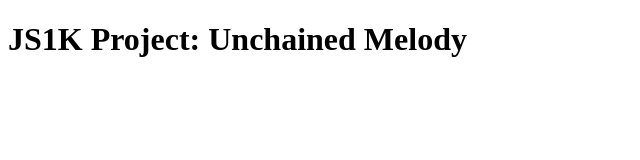
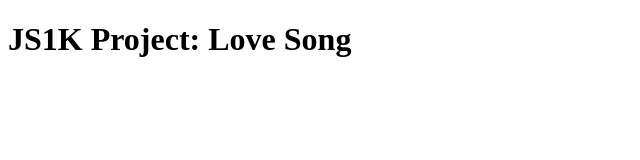
Before and after one commit to airportyh/js1k_2012_love_song, a plain HTML site: page index.html in a window 1280 px wide. Shown: the top 160 px of the page, without its empty margins (0-640 px from the left). Drawn offline with Linux system fonts and the light colour scheme.

Commit message:
Tweaked header.

```diff
--- a/index.html
+++ b/index.html
@@ -1,11 +1,11 @@
 <!doctype html>
 <html>
 	<head>
-		<title>JS1K Project: Unchained Melody</title>
+		<title>JS1K Project: Love Song</title>
 		<meta charset="utf-8" />
 	</head>
 	<body>
-	    <h1>JS1K Project: Unchained Melody</h1>
+	    <h1>JS1K Project: Love Song</h1>
 		<canvas id="c" width="1920" height="1080"></canvas>
 		<script>
 			var b = document.body;
```
